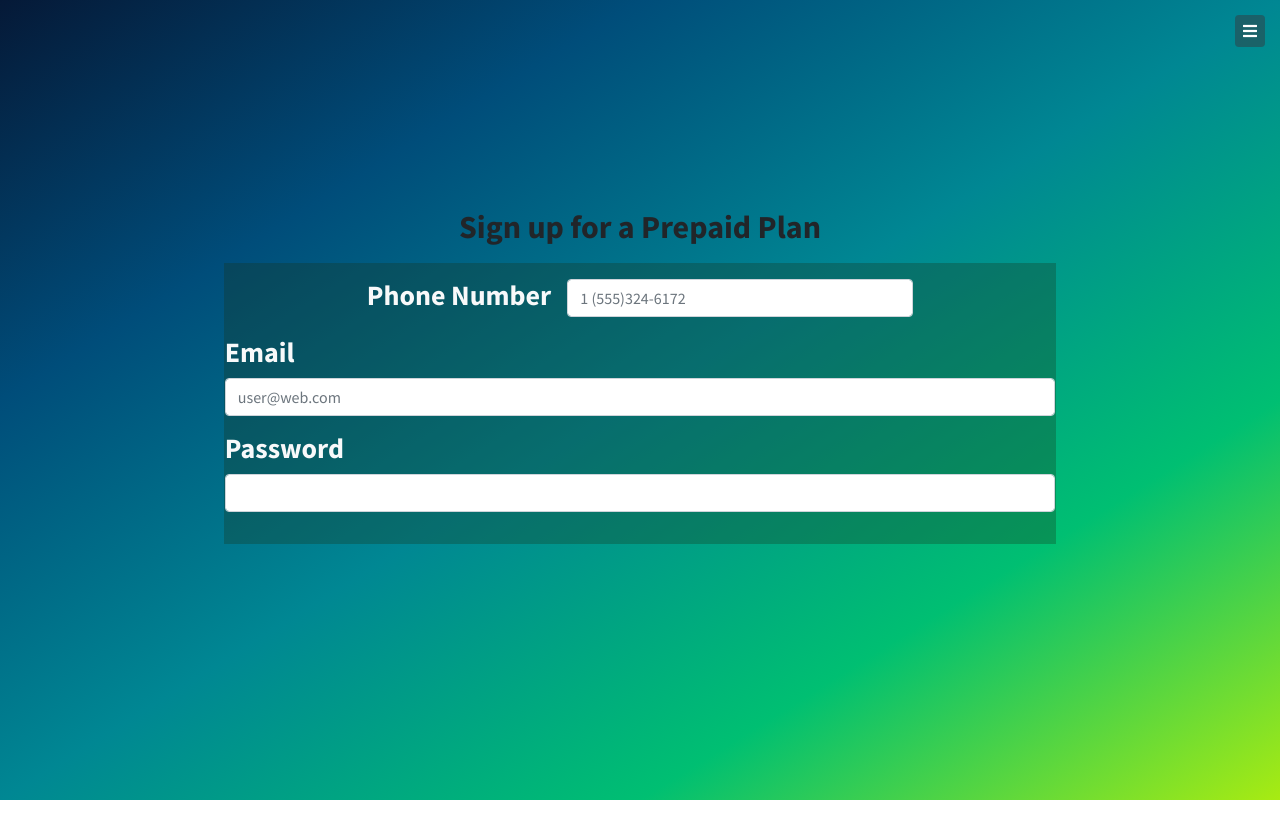
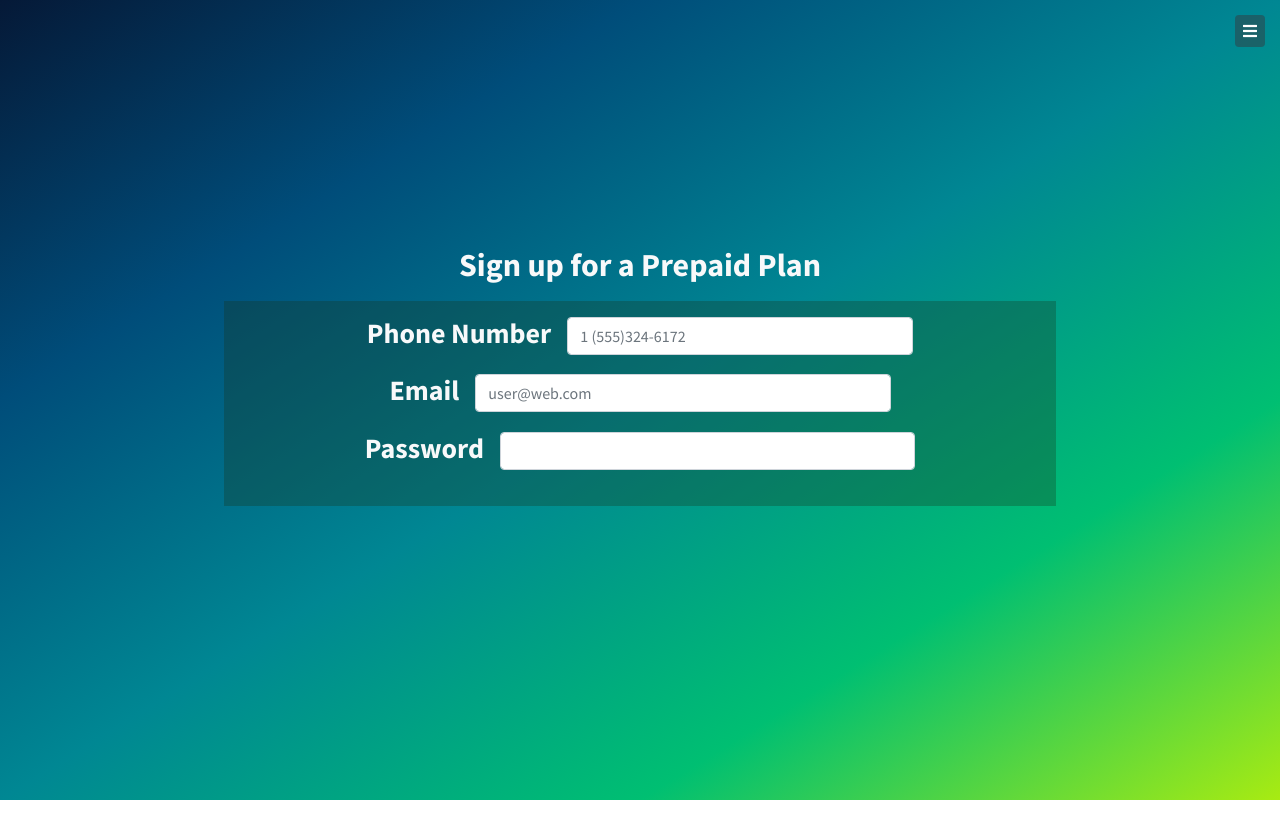
Before and after one commit to ParamOza/FetchBot, a PHP site: page /reg.php?plan=pp in a window 1280 px wide. Shown: the top 840 px of the page. Run offline with PHP 8.4, Linux system fonts and the light colour scheme.

Commit message:
Better now

```diff
--- a/website/pagefillins/register.html
+++ b/website/pagefillins/register.html
@@ -53,7 +53,7 @@
     <!-- Header -->
     <header class="masthead d-flex">
       <div class="container text-center my-auto">
-        <h2 class="mb-1">Sign up for {Plan}</h2>
+        <h2 class="mb-1 text-light">Sign up for {Plan}</h2>
         <h3 class="mb-5">
         {SignupForm}
       </div>
--- a/website/reg.php
+++ b/website/reg.php
@@ -22,13 +22,13 @@
                     </div>
 
                     <div class="form-group row">
-                        <label>Email </label>
-                        <input class="form-control" type="text" name="email" placeholder="user@web.com">
+                        <label class="ml-auto mr-2">Email </label>
+                        <input class="form-control col-6 ml-2 mr-auto" type="text" name="email" placeholder="user@web.com">
                     </div>
 
                     <div class="form-group row">
-                        <label>Password </label>
-                        <input class="form-control" type="passsword" name="passwd">
+                        <label class="ml-auto mr-2">Password </label>
+                        <input class="form-control col-6 ml-2 mr-auto" type="passsword" name="passwd">
                     </div>
                 </form>';
         $in = str_replace('{Plan}', 'a Prepaid Plan', $in);
```
